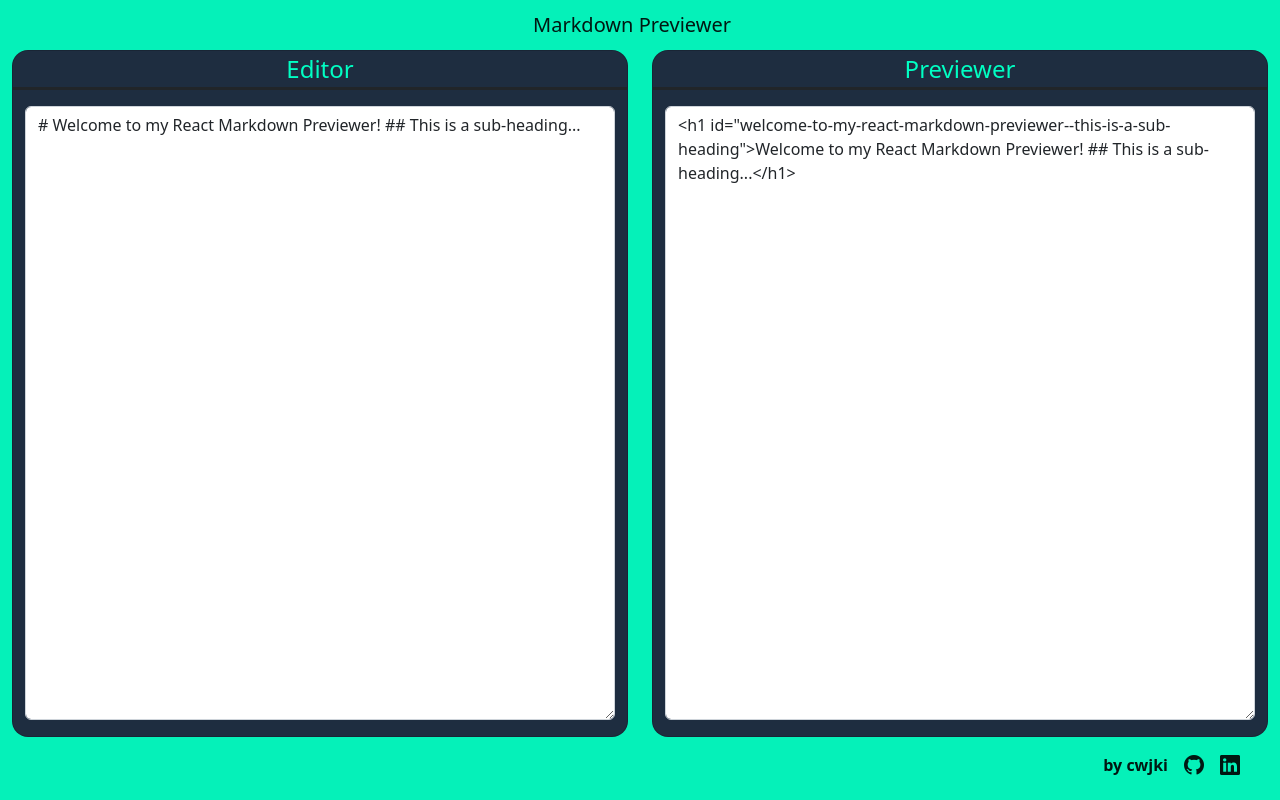
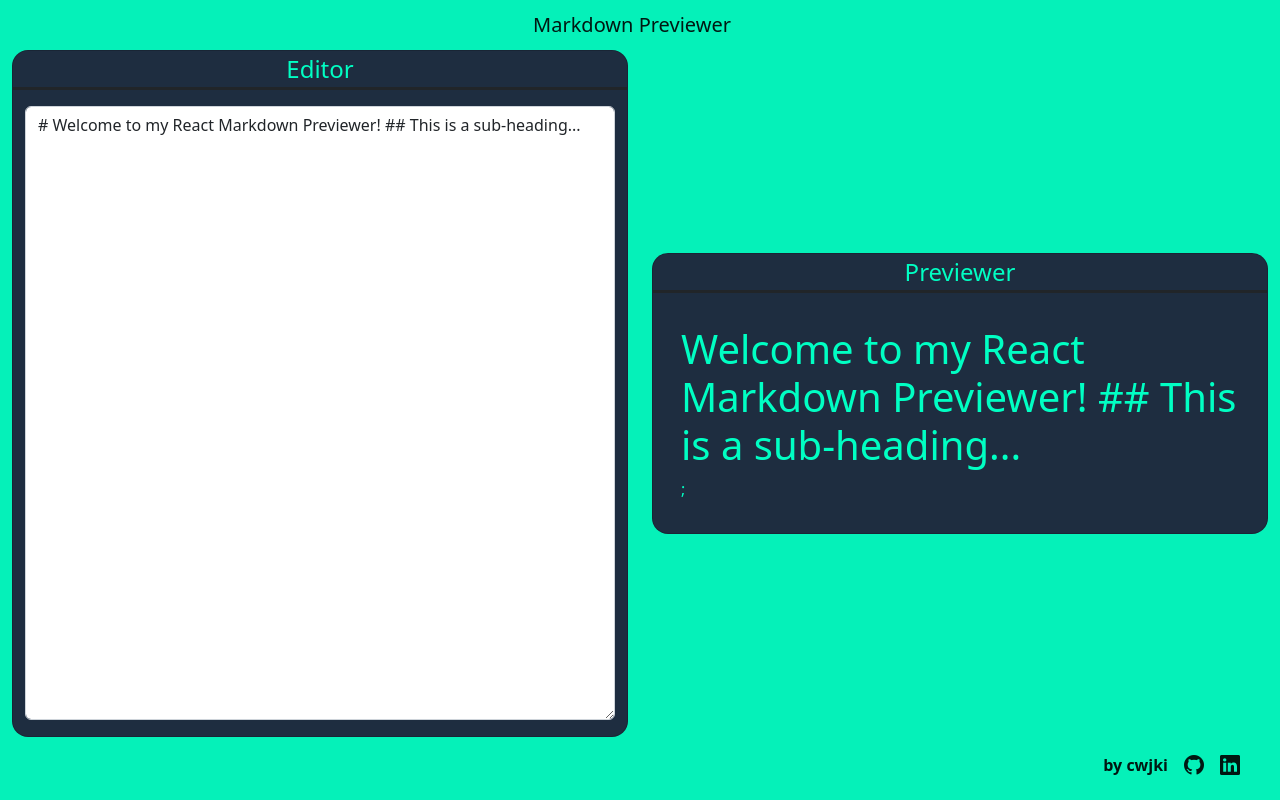
Before and after one commit to cwjki/markdown-previewer, a React (Create React App) app: page / in a window 1280 px wide. Built offline with nearby package versions, Linux system fonts and the light colour scheme.

Commit message:
marked library working

```diff
--- a/src/components/Previewer.js
+++ b/src/components/Previewer.js
@@ -5,13 +5,20 @@ import initialMsg from "../data/data";
 
 const Previewer = () => {
   const [msgMarkdown, setMsgMarkdown] = useState(initialMsg);
-  const [msgHtml, setMsgHtml] = useState(marked.parse(initialMsg));
 
   const onChange = (e) => {
     setMsgMarkdown(e.target.value);
-    setMsgHtml(marked.parse(msgMarkdown));
-    console.log(msgHtml);
   };
+
+  function getMarkdownText() {
+    let rawMarkup = marked.parse(msgMarkdown);
+    return { __html: rawMarkup };
+  }
+
+  // function createMarkup() {
+  //   console.log(msgHtml)
+  //   return {__html: msgHtml};
+  // }
 
   return (
     <div className="">
@@ -51,14 +58,9 @@ const Previewer = () => {
               Previewer
             </p>
             <div className="container pb-3">
-              <div className="">
-                <textarea
-                  className="form-control"
-                  id="previewerTextArea"
-                  rows="25"
-                  value={msgHtml}
-                >
-                </textarea>
+              <div className="card-body">
+                <div dangerouslySetInnerHTML={getMarkdownText()} />;
+
               </div>
             </div>
           </div>
@@ -70,20 +72,20 @@ const Previewer = () => {
         <div className="container-fluid justify-content-end">
           <span className="navbar-brand fs-6 fw-semibold">by cwjki</span>
           <a
-            class="navbar-brand"
+            className="navbar-brand"
             href="https://github.com/cwjki"
             target="_blank"
             rel="noreferrer"
           >
-            <i class="bi bi-github"></i>
+            <i className="bi bi-github"></i>
           </a>
           <a
-            class="navbar-brand"
+            className="navbar-brand"
             href="https://www.linkedin.com/in/juan-carlos-casteleiro/"
             target="_blank"
             rel="noreferrer"
           >
-            <i class="bi bi-linkedin"></i>
+            <i className="bi bi-linkedin"></i>
           </a>
         </div>
       </nav>
```
